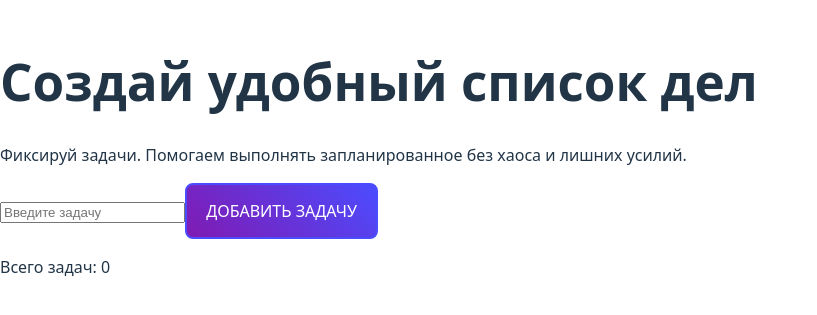
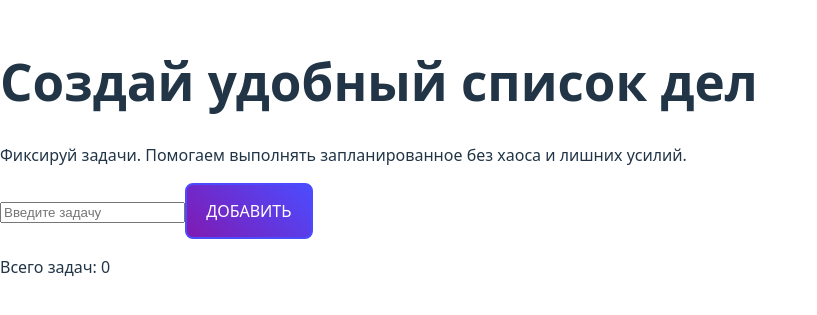
Before and after one commit to vilenan/todo-app, a React (Vite) app: page / in a window 1280 px wide. Shown: the part 243-558 px from the top of the page, without its empty margins (0-817 px from the left). Built offline with nearby package versions, Linux system fonts and the light colour scheme.

Commit message:
test husky-2

```diff
--- a/src/App.tsx
+++ b/src/App.tsx
@@ -13,8 +13,8 @@ function App() {
   const [text, setText] = useState('');
 
   useEffect(() => {
-    (localStorage.setItem('todos', JSON.stringify(todos)), [todos]);
-  });
+    localStorage.setItem('todos', JSON.stringify(todos));
+  }, [todos]);
 
   function addTodos(text) {
     setTodos([...todos, { id: Date.now(), text: text, completed: false }]);
@@ -59,7 +59,7 @@ function App() {
               setText(e.target.value);
             }}
           />
-          <Button type="submit">Добавить задачу</Button>
+          <Button type="submit">Добавить</Button>
         </form>
 
         <TodoList todos={todos} onRemove={removeTask} onToggle={toggleTodo} />
```
Also changed, not shown: 1 other file (tests, documents, lock files or other folders).
